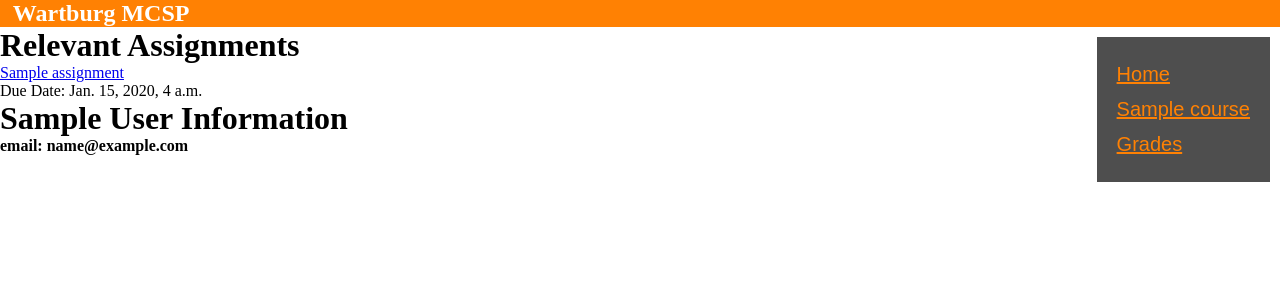
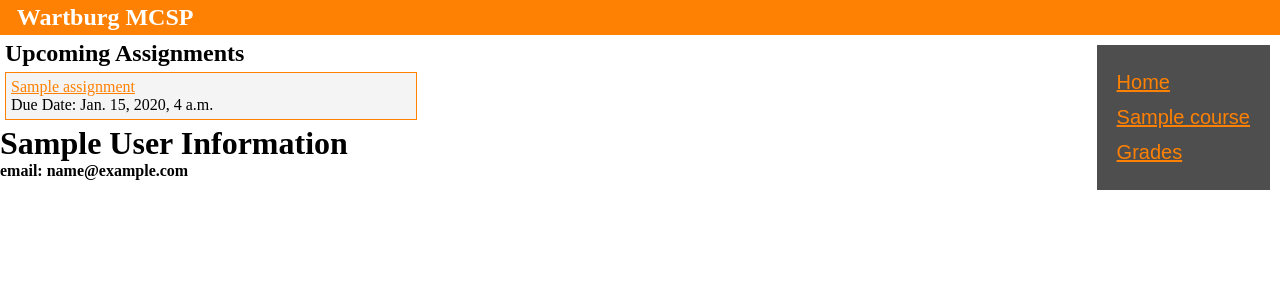
Before and after one commit to nplatte/Senior-Project, a Django app: page /accounts/profile in a window 1280 px wide. Shown: the top 300 px of the page. Run offline with Django 3.2, Linux system fonts and the light colour scheme; a user stored in the database is signed in; tables that the repository leaves empty hold one stand-in row (values such as "Sample post").

Commit message:
Added styling to assignments for better legibility

```diff
--- /dev/null
+++ b/student_view/static/student_view/assignments.css
@@ -0,0 +1,17 @@
+.assignment_container{
+    border-style: solid;
+    border-width: 1px;
+    border-color: #ff8103;
+    margin: 5px;
+    padding: 5px 5px 5px 5px;
+    background-color: #f4f4f4;
+    width: 400px;
+}
+
+.assignment{
+    border-style: solid;
+    border: 5px;
+    border-color: #ff8103;
+    color:#ff8103;
+
+}
--- a/student_view/static/student_view/base_design.css
+++ b/student_view/static/student_view/base_design.css
@@ -6,10 +6,14 @@
 .banner{
     background-color: #ff8103;
     color:#fff;
-    border:5px #ff8103;
-    margin:5px 5px 5px 5px #ff8103;
+    margin:50px 5px 5px 5px #ff8103;
 }
 
 .banner-text{
     margin-left: 1%;
+    padding: 4px;
 }
+
+.title{
+    margin:5px;
+}
--- a/student_view/static/student_view/sidebar.css
+++ b/student_view/static/student_view/sidebar.css
@@ -1,7 +1,6 @@
 .sidebar{
     background-color: rgb(78, 78, 78);
     margin: 10px;
-    border: 5px;
     padding: 20px;
     float: right;
 }
--- a/student_view/templates/student_profile.html
+++ b/student_view/templates/student_profile.html
@@ -7,17 +7,19 @@
 {% endblock %}
 
 {% block style %}
-<link rel="stylesheet" type="text/css"
-href="{% static 'student_view/sidebar.css' %}">
+<link rel = "stylesheet" type = "text/css"
+ href="{% static 'student_view/sidebar.css' %}">
+<link rel = "stylesheet" type = "text/css"
+ href = "{% static 'student_view/assignments.css' %}">
 {% endblock %}
 
 {% block content %}
     <div>
-        <h1>Relevant Assignments</h1>
+        <h2 class = title>Upcoming Assignments</h2>
     </div>
     {% for assignment in course_assignments %}
-    <div>
-        <a href="{% url 'view_assignment' assignment.title %}"> {{ assignment.title }}</a>
+    <div class = assignment_container>
+        <a class = assignment href = "{% url 'view_assignment' assignment.title %}"> {{ assignment.title }}</a>
         <p>Due Date: {{ assignment.due_date }}</p>
     </div>
     {% endfor %}
--- a/student_view/templates/view_and_sidebar.html
+++ b/student_view/templates/view_and_sidebar.html
@@ -1,5 +1,8 @@
 {% extends 'student_view_base.html' %}
 {% load static %}
+
+{% block style %}
+{% endblock %}
 
 {% block sidebar %}
 <div class=sidebar>
```
Also changed, not shown: student_view/templates/assignment.html (+9 -1 lines), student_view/templates/course.html (+9 -3 lines).
